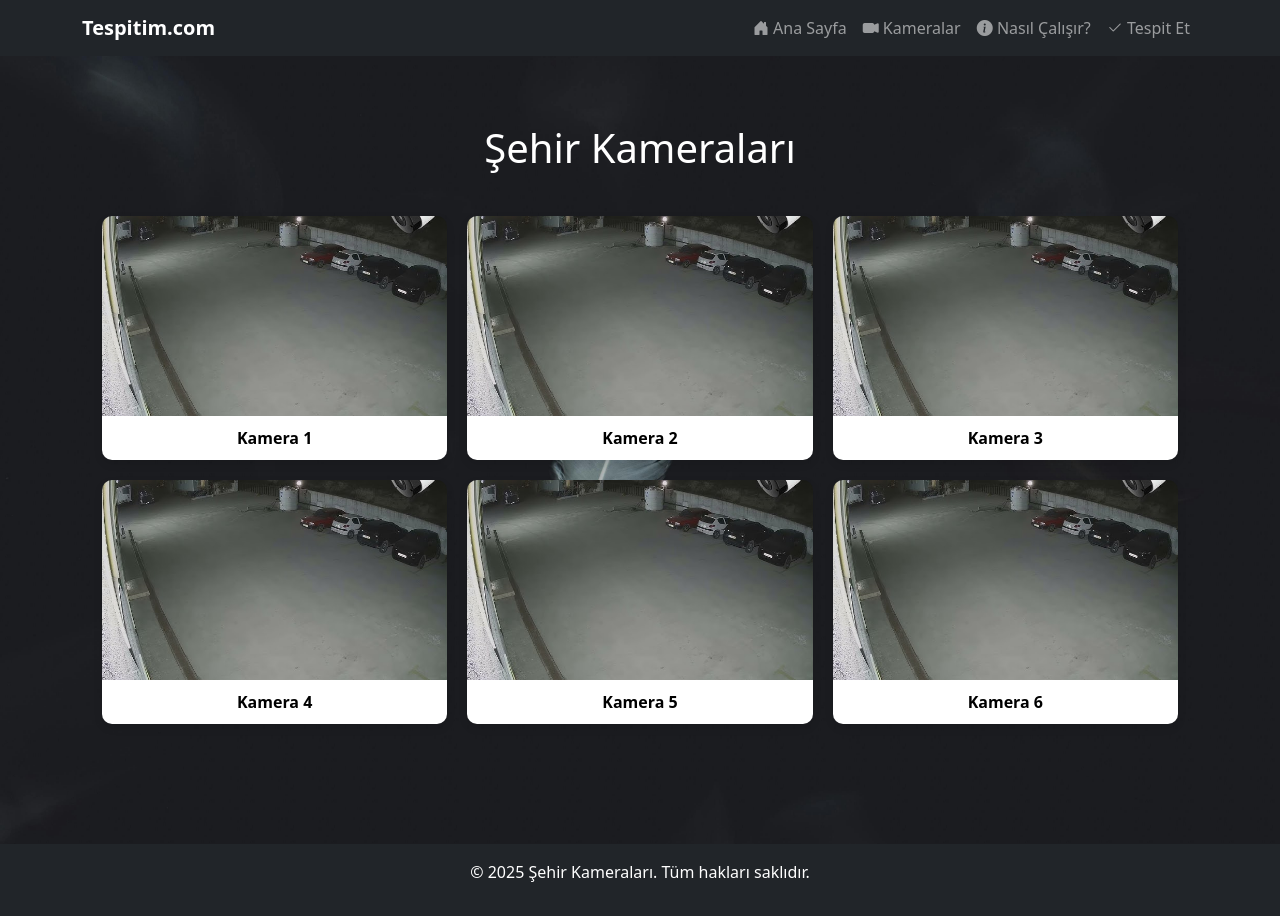
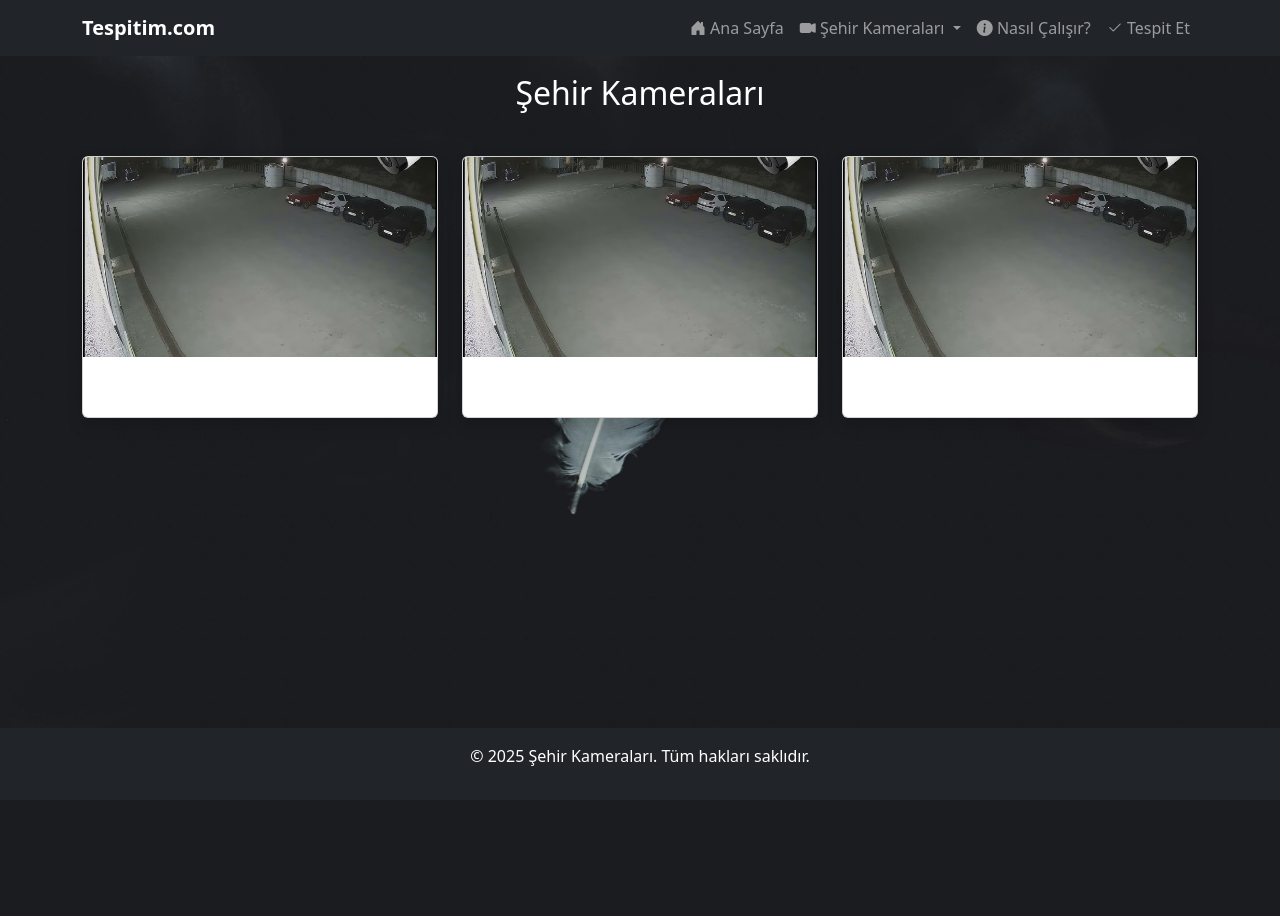
Before and after one commit to HuseyinErkek/DogDetectionApp, a Flask app: page /camera in a window 1280 px wide. After the commit the page ends 766 px from the top, so only its background shows below. Run offline with Flask 3, Linux system fonts and the light colour scheme.

Commit message:
refactor : duzen

```diff
--- a/templates/base.html
+++ b/templates/base.html
@@ -12,23 +12,35 @@
     <!-- Ana kapsayıcı -->
     <div class="wrapper d-flex flex-column">
 
-      <!-- Navbar -->
       <nav class="navbar navbar-expand-lg navbar-dark bg-dark fixed-top">
         <div class="container">
-          <a class="navbar-brand fw-bold" href="index.html">Tespitim.com</a>
+          <a class="navbar-brand fw-bold" href="{{ url_for('home') }}">Tespitim.com</a>
           <button class="navbar-toggler" type="button" data-bs-toggle="collapse" data-bs-target="#navbarNav">
             <span class="navbar-toggler-icon"></span>
           </button>
           <div class="collapse navbar-collapse" id="navbarNav">
             <ul class="navbar-nav ms-auto">
               <li class="nav-item"><a class="nav-link" href="{{ url_for('home') }}"><i class="bi bi-house-door-fill"></i> Ana Sayfa</a></li>
-              <li class="nav-item"><a class="nav-link" href="{{ url_for('camera') }}"><i class="bi bi-camera-video-fill"></i> Kameralar</a></li>
+
+              <!-- Şehir Kameraları Dropdown -->
+              <li class="nav-item dropdown">
+                <a class="nav-link dropdown-toggle" href="#" id="navbarDropdown" role="button" data-bs-toggle="dropdown">
+                  <i class="bi bi-camera-video-fill"></i> Şehir Kameraları
+                </a>
+                <ul class="dropdown-menu">
+                  <li><a class="dropdown-item" href="{{ url_for('city_cameras', city_name='istanbul') }}">İstanbul</a></li>
+                  <li><a class="dropdown-item" href="{{ url_for('city_cameras', city_name='ankara') }}">Ankara</a></li>
+                  <li><a class="dropdown-item" href="{{ url_for('city_cameras', city_name='bursa') }}">Bursa</a></li>
+                </ul>
+              </li>
+
               <li class="nav-item"><a class="nav-link" href="{{ url_for('howto') }}"><i class="bi bi-info-circle-fill"></i> Nasıl Çalışır?</a></li>
               <li class="nav-item"><a class="nav-link" href="{{ url_for('upload_video') }}"><i class="bi bi-check2"></i> Tespit Et</a></li>
             </ul>
           </div>
         </div>
       </nav>
+
 
       <!-- İçerik -->
      <main class="main-content">
--- /dev/null
+++ b/templates/basecamera.html
@@ -0,0 +1,24 @@
+{% extends 'base.html' %}
+{% block title %}Şehir Kameraları{% endblock %}
+
+{% block content %}
+<div class="container">
+    <h2 class="text-white text-center my-4">Şehir Kameraları</h2>
+    <div class="row justify-content-center">
+
+        {% for i in range(3) %}
+        <div class="col-md-4 mb-4">
+            <div class="card h-100 text-center shadow">
+                <img src="{{ districts[i].image_url if districts and i < districts|length else '/static/images/kamera.jpg' }}" class="card-img-top" alt="Kamera">
+                <div class="card-body">
+                    <h5 class="card-title">
+                        {{ districts[i].name if districts and i < districts|length else '' }}
+                    </h5>
+                </div>
+            </div>
+        </div>
+        {% endfor %}
+
+    </div>
+</div>
+{% endblock %}
--- a/templates/camera.html
+++ b/templates/camera.html
@@ -1,37 +1,2 @@
-{% extends 'base.html' %}
-{% block title %} Kameralar {% endblock %}
-
-{% block content %}
-<main class="main-content">
-
-    <div class="container">
-        <h1 class="text-center my-4 text-white">Şehir Kameraları</h1>
-        <div class="camera-container">
-            <div class="camera-card">
-                <img src="/static/images/kamera.jpg" alt="Kamera 1">
-                <div class="camera-title">Kamera 1</div>
-            </div>
-            <div class="camera-card">
-                <img src="/static/images/kamera.jpg" alt="Kamera 2">
-                <div class="camera-title">Kamera 2</div>
-            </div>
-            <div class="camera-card">
-                <img src="/static/images/kamera.jpg" alt="Kamera 3">
-                <div class="camera-title">Kamera 3</div>
-            </div>
-            <div class="camera-card">
-                <img src="/static/images/kamera.jpg" alt="Kamera 4">
-                <div class="camera-title">Kamera 4</div>
-            </div>
-            <div class="camera-card">
-                <img src="/static/images/kamera.jpg" alt="Kamera 5">
-                <div class="camera-title">Kamera 5</div>
-            </div>
-            <div class="camera-card">
-                <img src="/static/images/kamera.jpg" alt="Kamera 6">
-                <div class="camera-title">Kamera 6</div>
-            </div>
-        </div>
-    </div>
-</main>
-{% endblock %}
+{% extends 'basecamera.html' %}
+{% block title %}{{ city_name | capitalize }} İlçeleri{% endblock %}
```
Also changed, not shown: 1 other file.
